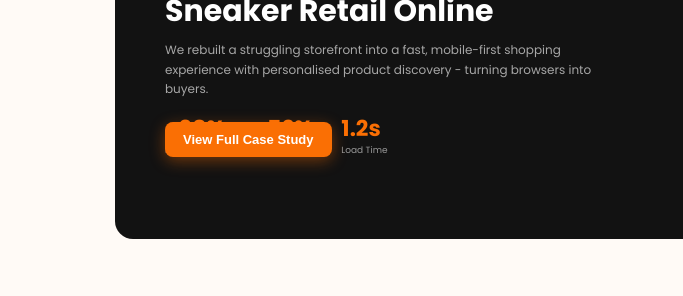
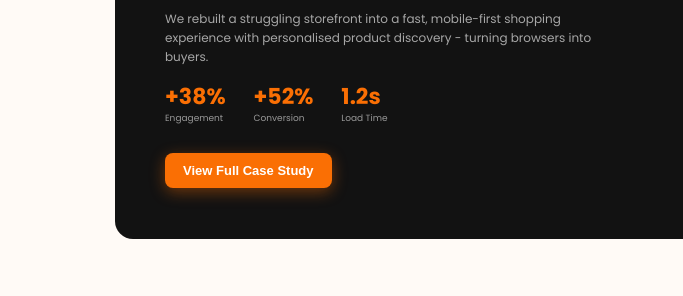
Before and after one commit to anas-technologies/anas-technologies-website, a plain HTML site: page portfolio.html in a window 1280 px wide. Shown: the part 2742-3038 px from the top of the page, 0-683 px from the left. Drawn offline with Linux system fonts and the light colour scheme.

Commit message:
Update portfolio.css

```diff
--- a/portfolio.css
+++ b/portfolio.css
@@ -330,17 +330,16 @@ body {
     justify-content: center;
     overflow: hidden;
 }
+
 .project-main-image {
     width: 100%;
     height: 100%;
     object-fit: cover;
-    object-position:center;
+    object-position: center;
     display: block;
-
-    /* Forces browsers to use high-quality interpolation when scaling */
-    image-rendering: -webkit-optimize-contrast;
-    image-rendering: crisp-edges;
-}
+    image-rendering: auto;
+}
+
 
 .project-image {
     height: 175px;
@@ -1802,3 +1801,22 @@ gap: 8px;
         color: #ffffff !important;
     }
 }
+
+
+/* Fix Flagship Case Study Button Position - Desktop */
+@media (min-width: 769px) {
+
+    .flagship-left .case-study-btn {
+        position: relative;
+        display: inline-block;
+        margin-top: 28px;
+        transform: none;
+        z-index: 1;
+    }
+
+    .flagship-stats {
+        position: relative;
+        z-index: 2;
+        margin-bottom: 0;
+    }
+}
```
